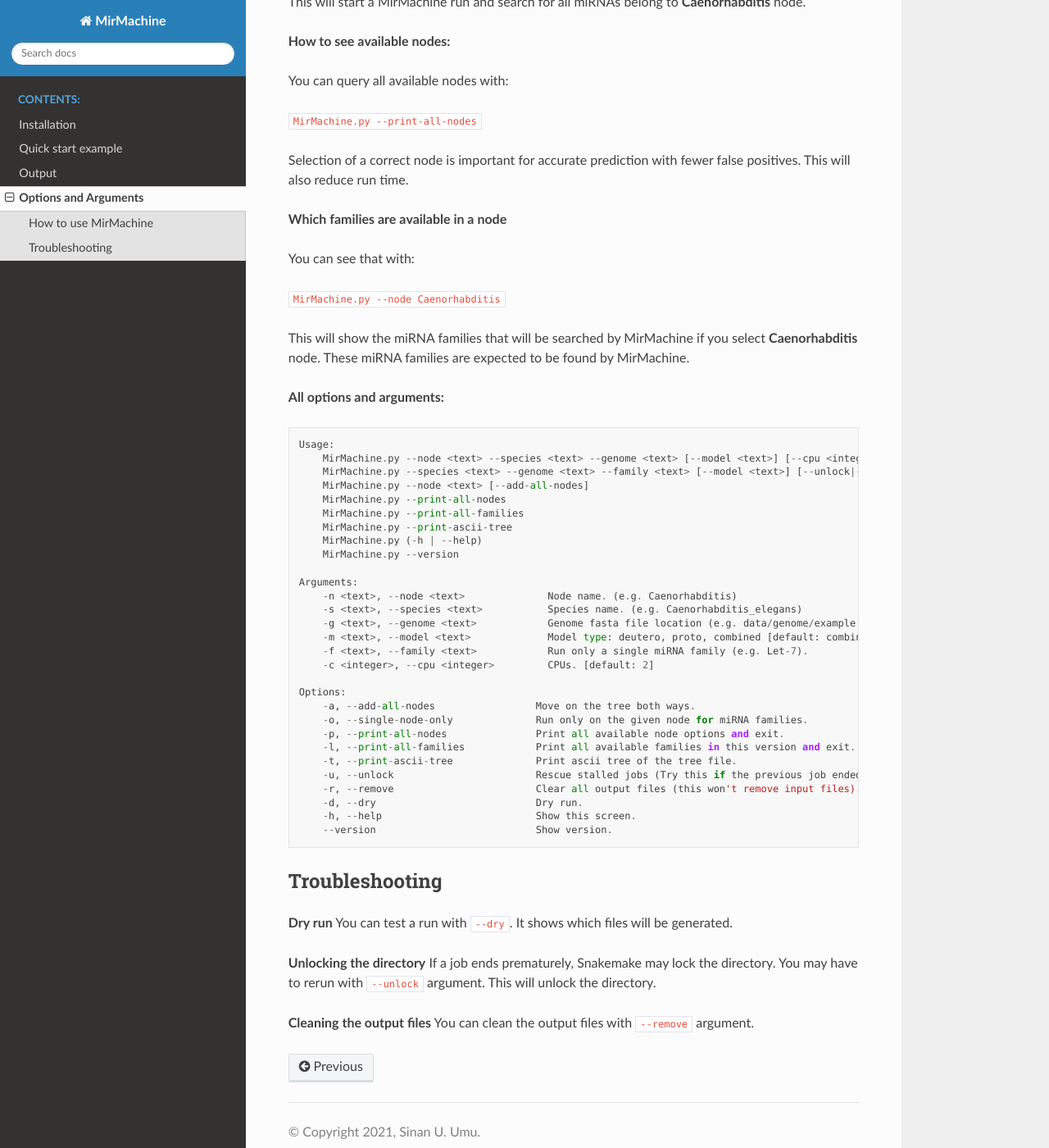
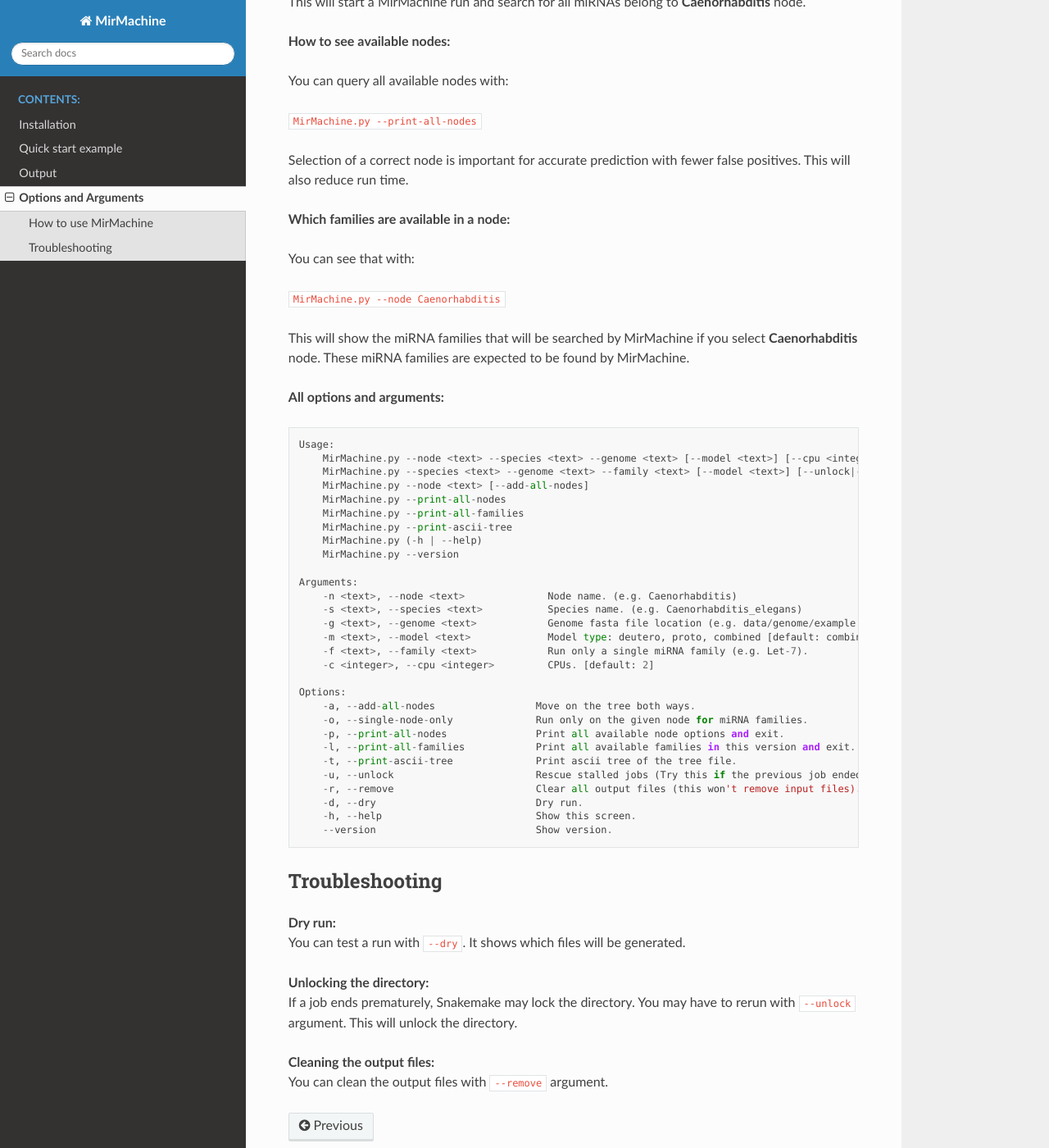
Before and after one commit to sinanugur/MirMachine, a Sphinx documentation site: the page built from docs/options.md, in a window 1280 px wide and 1400 px high, scrolled down 467 px. Shown: the whole window at 82% size. Built offline with Sphinx 7.4.7 and the Read the Docs theme 2.0.0, drawn with Linux system fonts in a browser that asks for light colours.

```diff
--- a/docs/options.md
+++ b/docs/options.md
@@ -22,7 +22,7 @@ You can query all available nodes with:
 
 Selection of a correct node is important for accurate prediction with fewer false positives. This will also reduce run time.
 
-**Which families are available in a node**
+**Which families are available in a node:**
 
 You can see that with:
 
@@ -68,11 +68,11 @@ Options:
 
 ### Troubleshooting
 
-**Dry run**
+**Dry run:**
 You can test a run with `--dry`. It shows which files will be generated.
 
-**Unlocking the directory**
+**Unlocking the directory:**
 If a job ends prematurely, Snakemake may lock the directory. You may have to rerun with `--unlock` argument. This will unlock the directory.
 
-**Cleaning the output files**
+**Cleaning the output files:**
 You can clean the output files with `--remove` argument.
```
